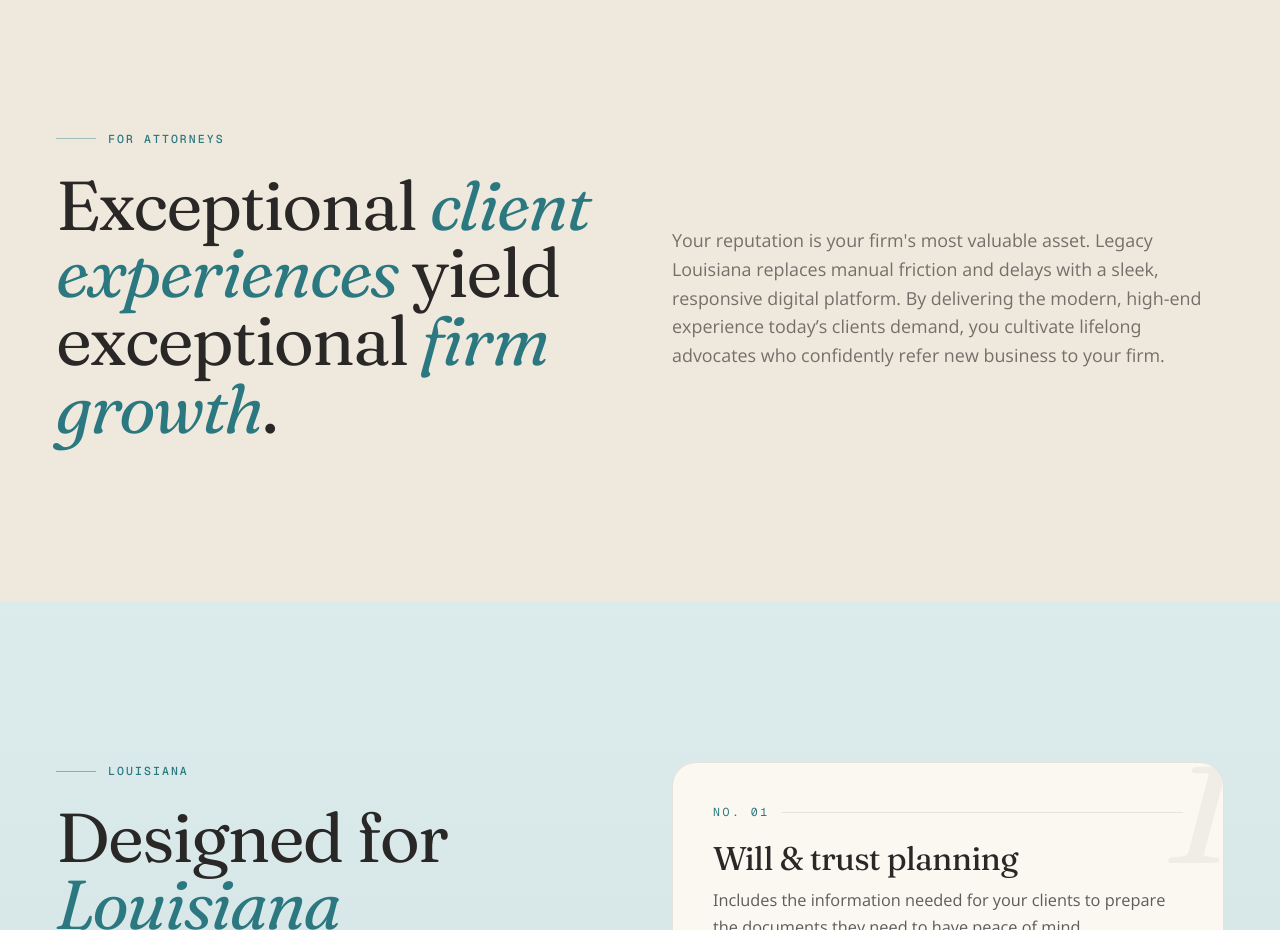
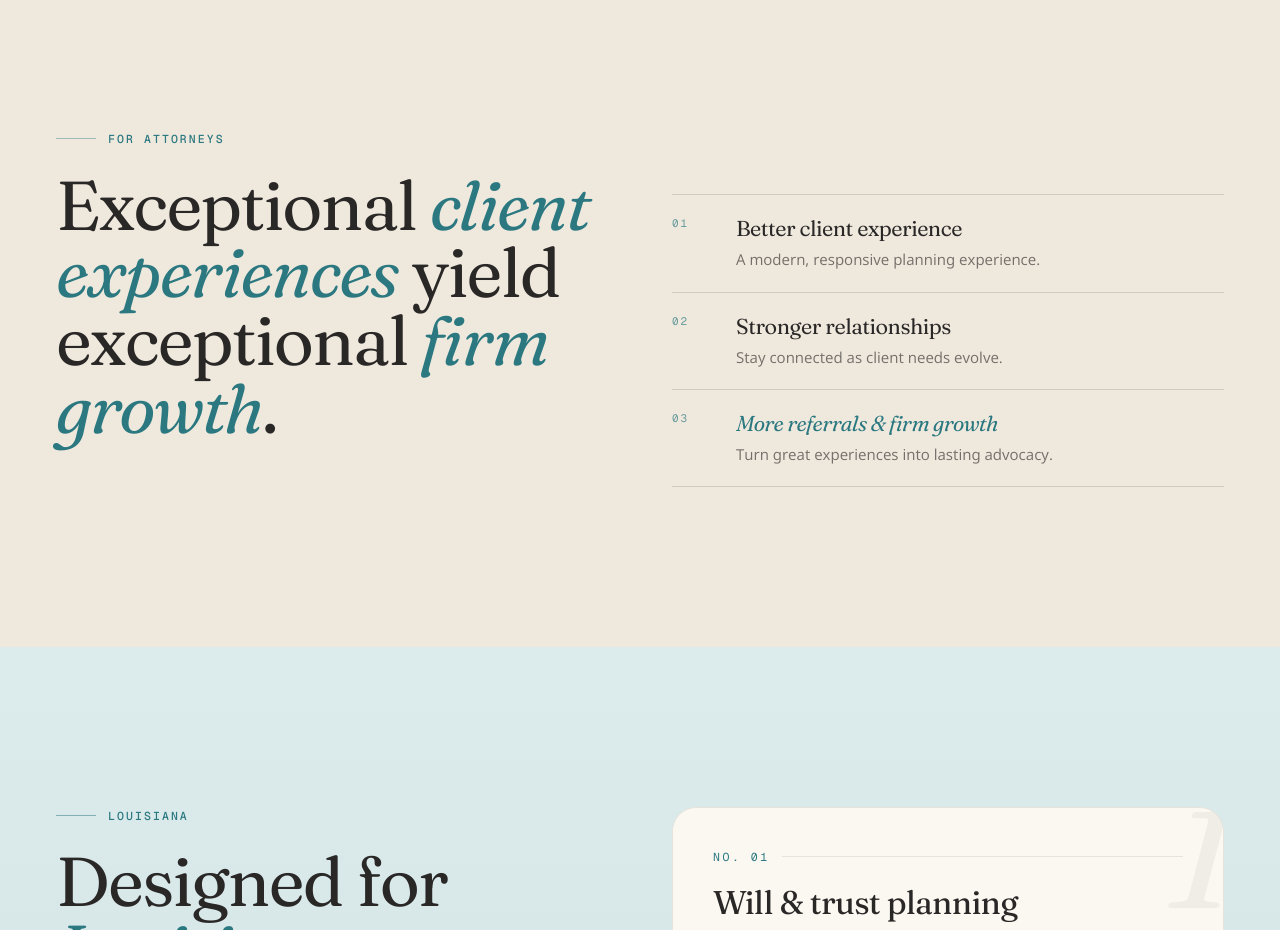
Before and after one commit to gte343v/legacyLandingPage, a React (Vite) app: page / in a window 1280 px wide. Shown: the part 5120-6050 px from the top of the page. Built offline with nearby package versions, Linux system fonts and the light colour scheme.

Commit message:
Refine attorneys section

```diff
--- a/src/components/sections/Attorneys.jsx
+++ b/src/components/sections/Attorneys.jsx
@@ -37,13 +37,48 @@
           </motion.h2>
         </div>
 
-        <div className="lg:col-span-6 lg:pt-24">
-          <motion.p variants={fadeUp} className="lede text-muted">
-            Your reputation is your firm's most valuable asset. Legacy Louisiana replaces
-            manual friction and delays with a sleek, responsive digital platform. By
-            delivering the modern, high-end experience today’s clients demand, you
-            cultivate lifelong advocates who confidently refer new business to your firm.
-          </motion.p>
+        <div className="lg:col-span-6 lg:pt-16">
+          <motion.div variants={fadeUp} className="border-t border-ink/15">
+            {[
+              {
+                no: "01",
+                title: "Better client experience",
+                copy: "A modern, responsive planning experience.",
+              },
+              {
+                no: "02",
+                title: "Stronger relationships",
+                copy: "Stay connected as client needs evolve.",
+              },
+              {
+                no: "03",
+                title: "More referrals & firm growth",
+                copy: "Turn great experiences into lasting advocacy.",
+              },
+            ].map((item, index) => (
+              <div
+                key={item.no}
+                className="grid grid-cols-[2.5rem_1fr] gap-4 border-b border-ink/15 py-5 sm:grid-cols-[3rem_1fr]"
+              >
+                <span className="font-mono text-[0.68rem] tracking-[0.18em] text-teal/70">
+                  {item.no}
+                </span>
+                <div>
+                  <h3
+                    className={`font-display text-[1.35rem] leading-tight ${
+                      index === 2 ? "italic text-teal" : "text-ink"
+                    }`}
+                    style={index === 2 ? { fontVariationSettings: "'opsz' 144, 'SOFT' 100" } : undefined}
+                  >
+                    {item.title}
+                  </h3>
+                  <p className="mt-1.5 text-[0.94rem] leading-[1.55] text-muted">
+                    {item.copy}
+                  </p>
+                </div>
+              </div>
+            ))}
+          </motion.div>
         </div>
       </motion.div>
     </div>
```
